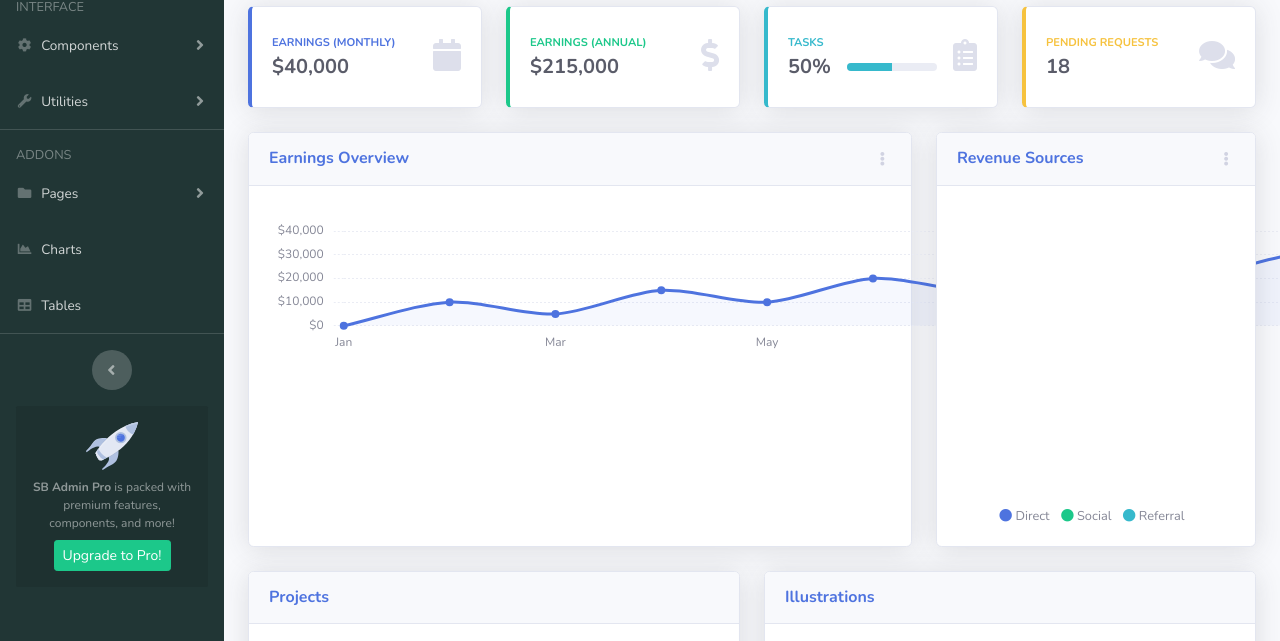
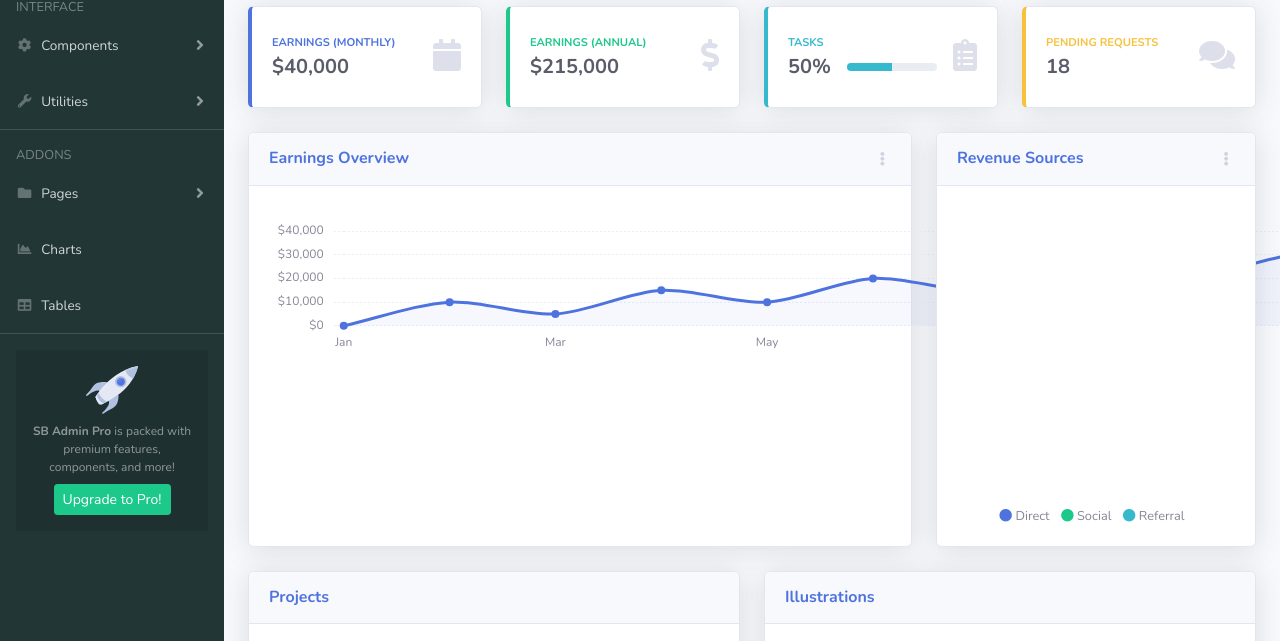
Before and after one commit to rodrigui905/sistemaFinanceiro, a website with bundled scripts: page index.html in a window 1280 px wide. Shown: the part 146-787 px from the top of the page. Built offline with nearby package versions, Linux system fonts and the light colour scheme.

Commit message:
tambem a mesma coisa nao soube oq escrever
eu tirei um botao que encolhi a quela barra que fica do lado esquerdo

```diff
--- a/index.html
+++ b/index.html
@@ -139,7 +139,7 @@
 
             <!-- Sidebar Toggler (Sidebar) -->
             <div class="text-center d-none d-md-inline">
-                <button class="rounded-circle border-0" id="sidebarToggle"></button>
+
             </div>
 
             <!-- Sidebar Message -->
```
